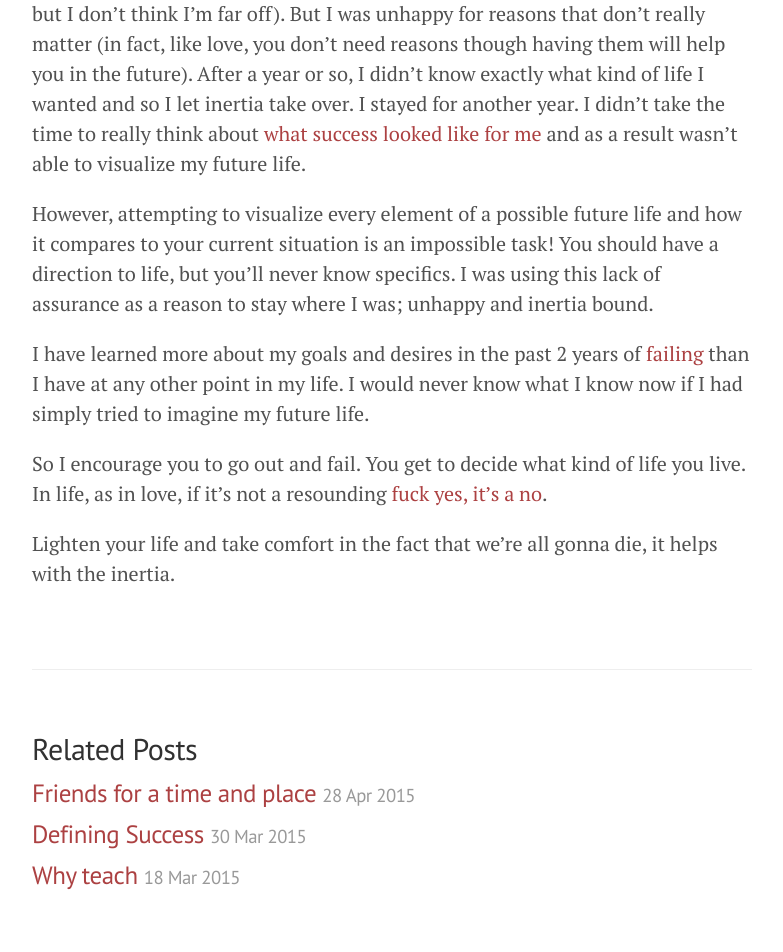
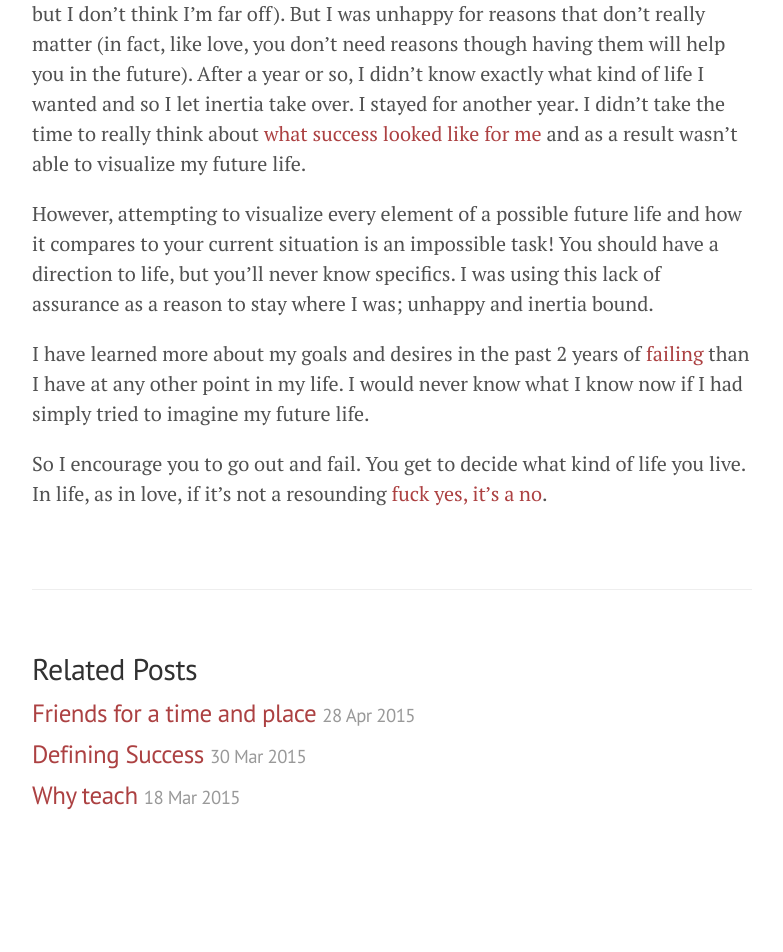
Before and after one commit to jofus101/jofus101.github.io, a Jekyll site: the page built from _posts/2015-04-16-inertia-is-hard.md, in a window 1280 px wide. Shown: the part 658-1610 px from the top of the page, without its empty margins (248-1031 px from the left). Built offline with Jekyll 4.4.1, drawn with Linux system fonts in a browser that asks for light colours; Markdown is read by kramdown in place of the engine named in the settings; after the commit the page ends 1530 px from its top, so only the background shows below that.

Commit message:
Make it a little less morbid

```diff
--- a/_posts/2015-04-16-inertia-is-hard.md
+++ b/_posts/2015-04-16-inertia-is-hard.md
@@ -13,5 +13,3 @@ However, attempting to visualize every element of a possible future life and how
 I have learned more about my goals and desires in the past 2 years of [failing]({% post_url 2014-11-10-three-lessons-I-learned-from-failing-my-startup %}) than I have at any other point in my life. I would never know what I know now if I had simply tried to imagine my future life.
 
 So I encourage you to go out and fail. You get to decide what kind of life you live. In life, as in love, if it's not a resounding [fuck yes, it's a no](http://markmanson.net/fuck-yes).
-
-Lighten your life and take comfort in the fact that we're all gonna die, it helps with the inertia.
```
